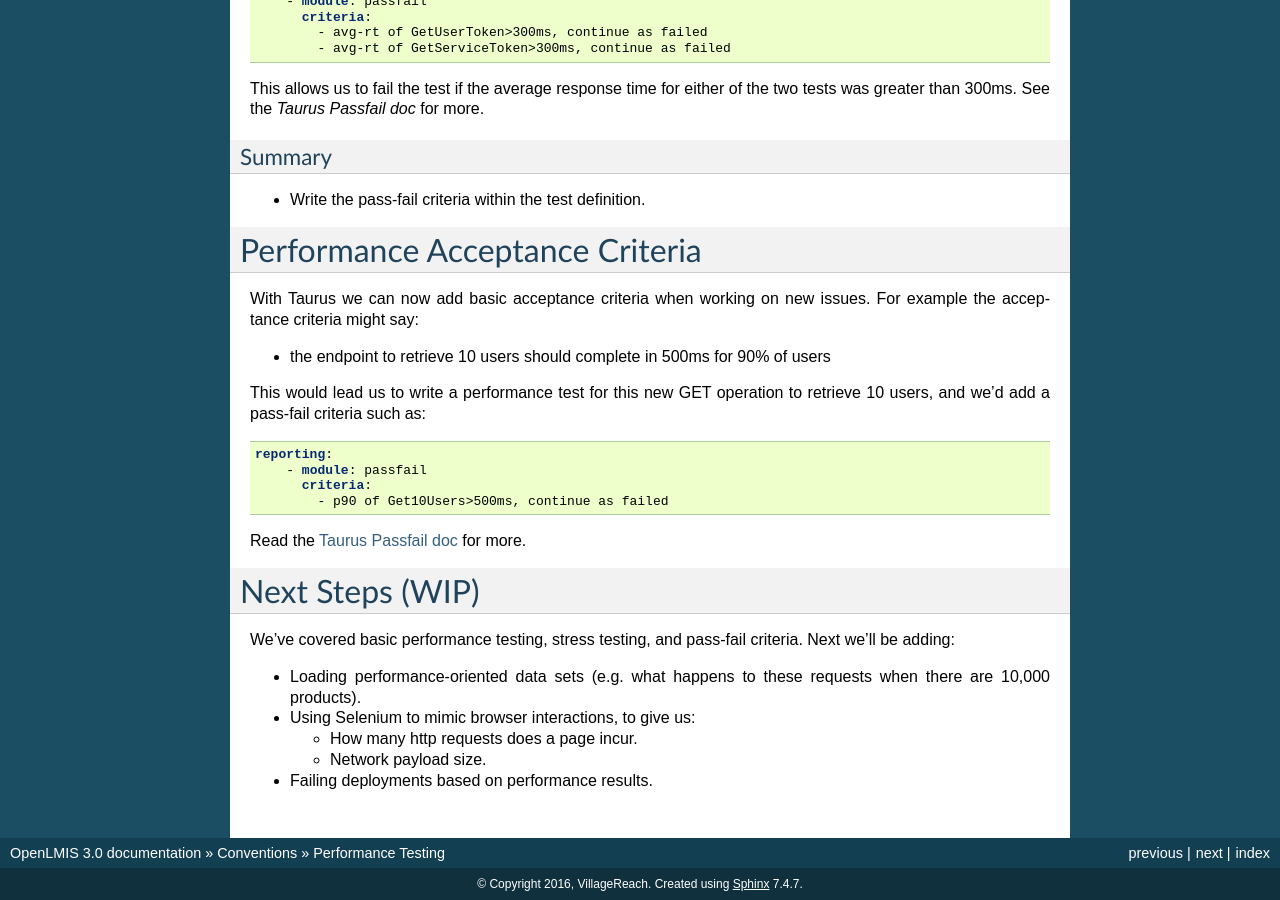
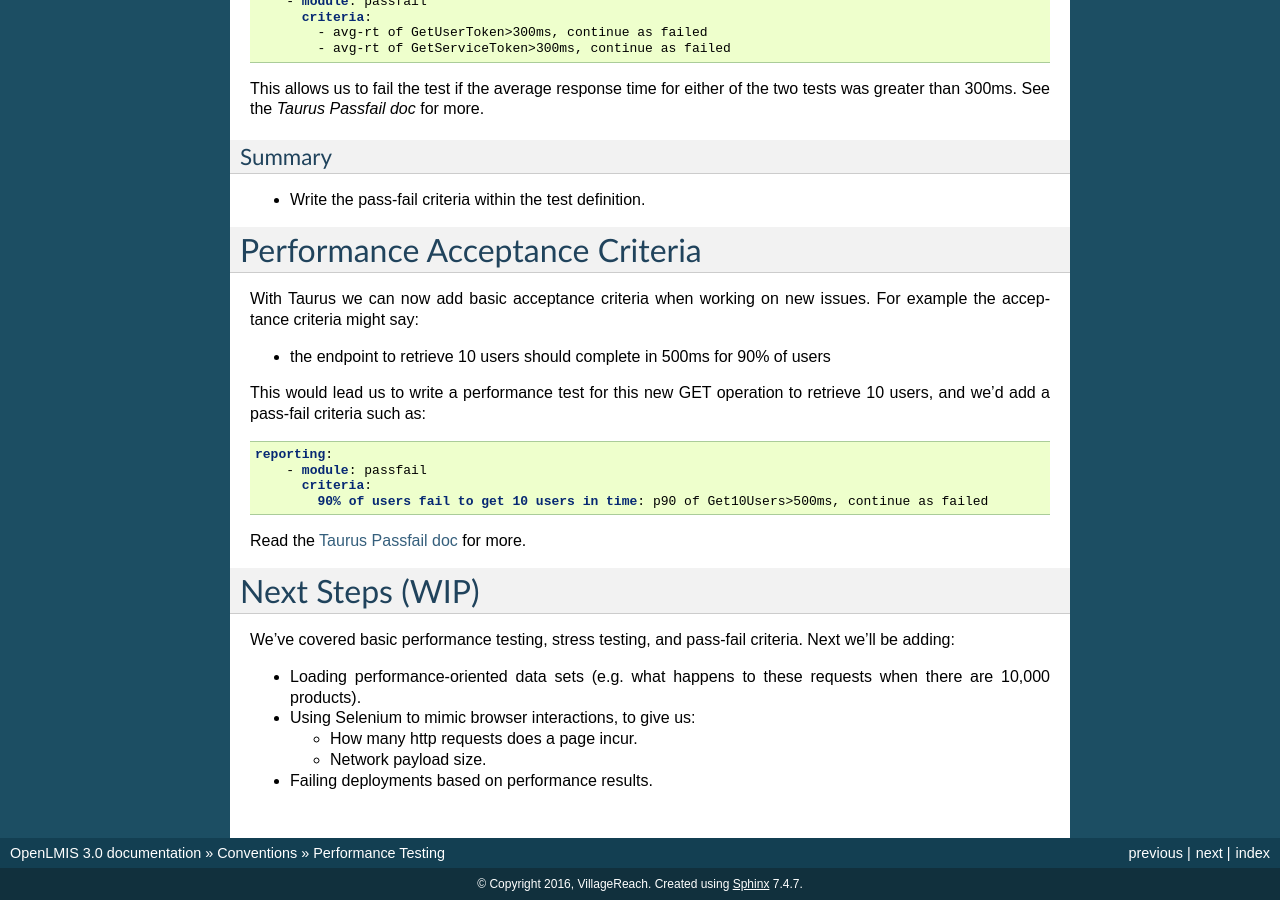
Before and after one commit to OpenLMIS/openlmis-ref-distro, a Sphinx documentation site: the page built from docs/source/conventions/performance.rst, in a window 1280 px wide and 900 px high, scrolled down 5035 px. Built offline with Sphinx 7.4.7, drawn with Linux system fonts in a browser that asks for light colours; pages that are not in the unit, such as notebooks, are missing from menus.

Commit message:
OLMIS-2812, add descriptive label to passfail example

```diff
--- a/docs/source/conventions/performance.rst
+++ b/docs/source/conventions/performance.rst
@@ -355,7 +355,7 @@ retrieve 10 users, and we'd add a pass-fail criteria such as:
   reporting:
       - module: passfail
         criteria:
-          - p90 of Get10Users>500ms, continue as failed
+          90% of users fail to get 10 users in time: p90 of Get10Users>500ms, continue as failed
 
 Read the `Taurus Passfail doc`_ for more.
 
```
